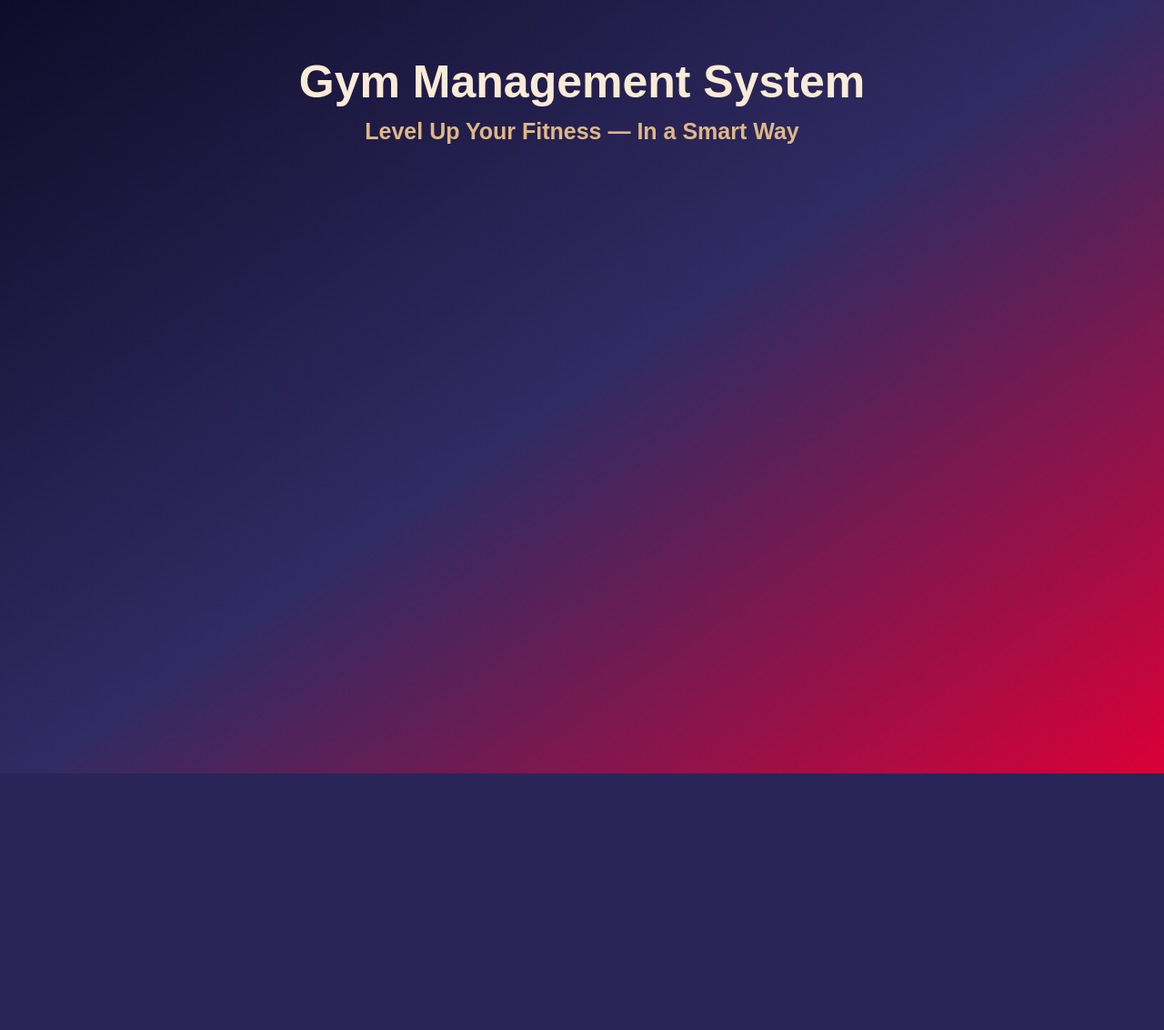
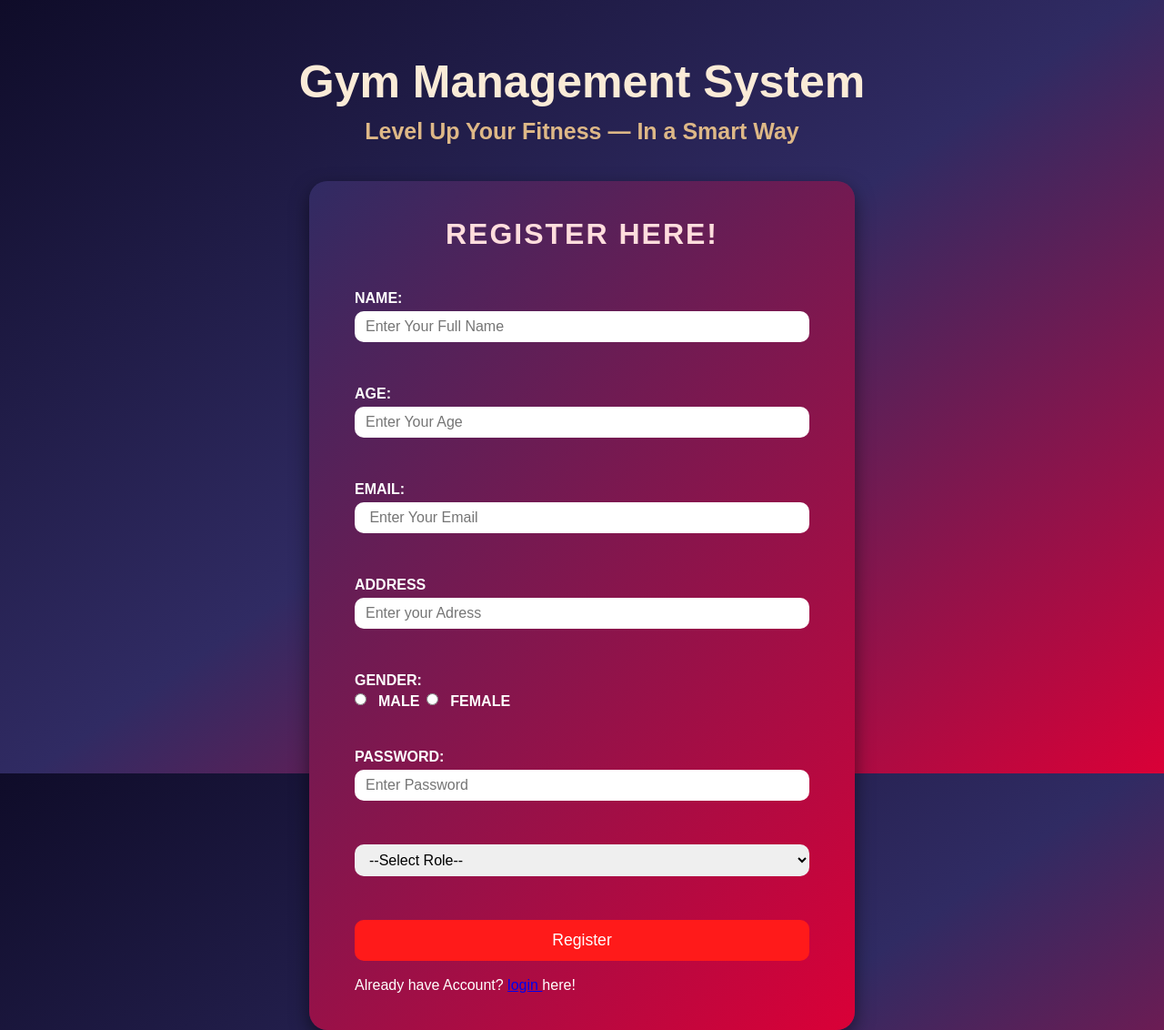
Before and after one commit to Cyb3rSoldier/Gym-Management-System, a PHP site: page / in a window 1280 px wide. Shown: the whole page at 91% size. Before the commit the page ends 850 px from the top, so only its background shows below. Run offline with PHP 8.4, Linux system fonts and the light colour scheme.

Commit message:
Registration form design

```diff
--- a/design.css
+++ b/design.css
@@ -26,3 +26,79 @@
     text-align: center;
     font-size: 25px;
 }
+
+
+.mem_reg {
+    padding: 40px 50px;
+    background: linear-gradient(135deg, #302b63, #da0037);
+    margin: 5vh auto;
+    border-radius: 20px;
+    width: 600px;
+    box-shadow: 0 8px 20px rgba(0,0,0,0.5);
+    display: flex;
+    flex-direction: column;
+    color: #fff;
+    font-family: 'Segoe UI', Tahoma, Geneva, Verdana, sans-serif;
+}
+
+.mem_reg h2 {
+    text-align: center;
+    margin-bottom: 25px;
+    font-size: 2rem;
+    text-transform: uppercase;
+    letter-spacing: 2px;
+    color: #ffdddd;
+}
+
+.mem_reg form {
+    display: flex;
+    flex-direction: column;
+}
+
+.mem_reg form label {
+    margin-bottom: 5px;
+    font-weight: bold;
+}
+
+.mem_reg form input,
+.mem_reg form select {
+     padding: 8px 12px;
+    margin-bottom: 12px;
+    border-radius: 10px;
+    border: none;
+    font-size: 1rem;
+    outline: none;
+}
+
+.mem_reg form input:focus,
+.mem_reg form select:focus {
+    box-shadow: 0 0 8px #ff1a1a;
+}
+
+.gender {
+    display: flex;
+    gap: 8px;
+}
+
+.gender input {
+    margin-right: 5px;
+}
+
+.mem_reg button {
+    padding: 12px;
+    align-self: center;
+    width: 500px;
+    border-radius: 10px;
+    border: none;
+    background-color: #ff1a1a;
+    color: #fff;
+    font-size: 1.1rem;
+    cursor: pointer;
+    transition: all 0.3s ease;
+}
+
+.mem_reg button:hover {
+    background-color: #da0037;
+    transform: translateY(-3px);
+    box-shadow: 0 4px 15px rgba(0,0,0,0.4);
+}
--- a/index.html
+++ /dev/null
@@ -1,16 +0,0 @@
-<!DOCTYPE html>
-<html lang="en">
-<head>
-    <meta charset="UTF-8">
-    <meta name="viewport" content="width=device-width, initial-scale=1.0">
-    <title>Gym Management System</title>
-    <link rel="stylesheet" href="design.css">
-</head>
-<body>
-     <!--HOME SECTION DESIGN-->
-     <section class="home" id="home">
-        <h2>Gym Management System</h2>
-        <h4>Level Up Your Fitness — In a Smart Way</h4>
-     </section>
-</body>
-</html>
--- /dev/null
+++ b/index.php
@@ -0,0 +1,65 @@
+<!DOCTYPE html>
+<html lang="en">
+
+<head>
+    <meta charset="UTF-8">
+    <meta name="viewport" content="width=device-width, initial-scale=1.0">
+    <title>Gym Management System</title>
+    <link rel="stylesheet" href="design.css">
+</head>
+
+<body>
+    <!--HOME SECTION DESIGN-->
+    <section class="home" id="home">
+        <h2>Gym Management System</h2>
+        <h4>Level Up Your Fitness — In a Smart Way</h4>
+    </section>
+
+    <!--Member Registration Section-->
+    <section class="mem_reg" id="mem_reg">
+        <div class="mem_form">
+        <h2>Register here!</h2>
+
+        <!-- Show session messages -->
+        <?php
+        if (isset($_SESSION['register_error'])) {
+            echo "<p align='center' style='color: red; font-weight: bold;'>" . $_SESSION['register_error'] . "</p>";
+            unset($_SESSION['register_error']); // clear message after showing
+        }
+        if (isset($_SESSION['register_success'])) {
+            echo "<p align='center' style='color: green; font-weight: bold;'>" . $_SESSION['register_success'] . "</p>";
+            unset($_SESSION['register_success']);
+        }
+
+        ?>
+        <br>
+        <form action="register.php" method="post">
+            <label>NAME: </label>
+            <input type="text" name="Name" placeholder="Enter Your Full Name" required><br><br>
+             <label>AGE: </label>
+            <input type="number" name="Age" placeholder="Enter Your Age" required><br><br>
+            <label>EMAIL: </label>
+            <input type="email" name="Email" placeholder=" Enter Your Email" required><br><br>
+            <label>ADDRESS</label>
+            <input type="adress" name="Adress" placeholder="Enter your Adress" required><br><br>
+            <label>GENDER: </label>
+            <div class="gender">
+            <input type="radio" value="male" name="gender"><label for="male">MALE</label>
+            <input type="radio" value="female" name="gender"><label for="female">FEMALE</label>
+        </div>
+            <br><br>
+            <label>PASSWORD: </label>
+            <input type="password" name="Password" placeholder="Enter Password" required><br><br>
+            <select name="Role" placeholder="Select Your Role" required>
+                <option value="">--Select Role--</option>
+                <option value="User">Member</option>
+            </select><br><br>
+            <button type="submit" name="register">Register</button>
+        </form>
+        <br>
+        <p>Already have Account? <a href="login.php">login </a>here!</p>
+    </div>
+    </section>
+</body>
+
+</html>
```
